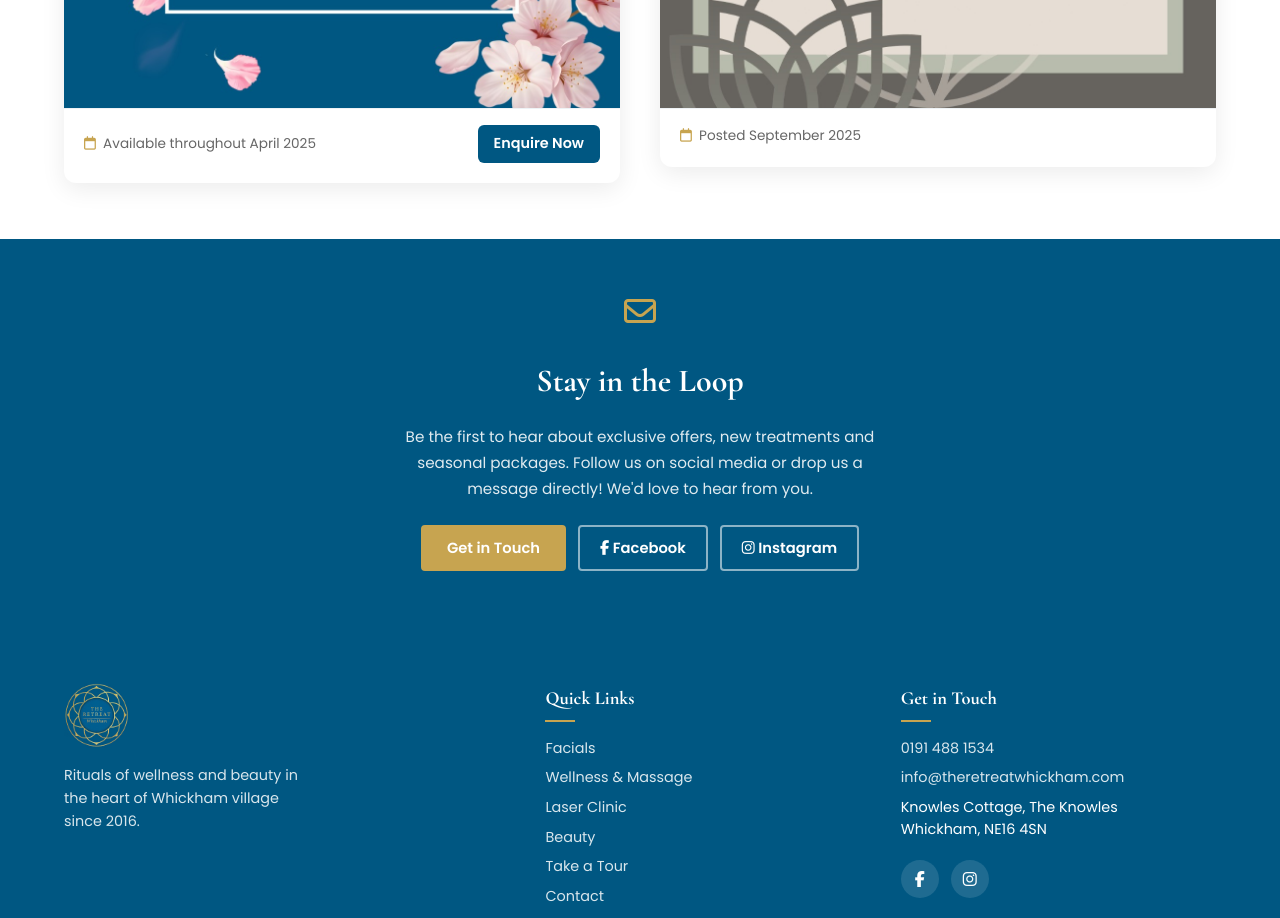
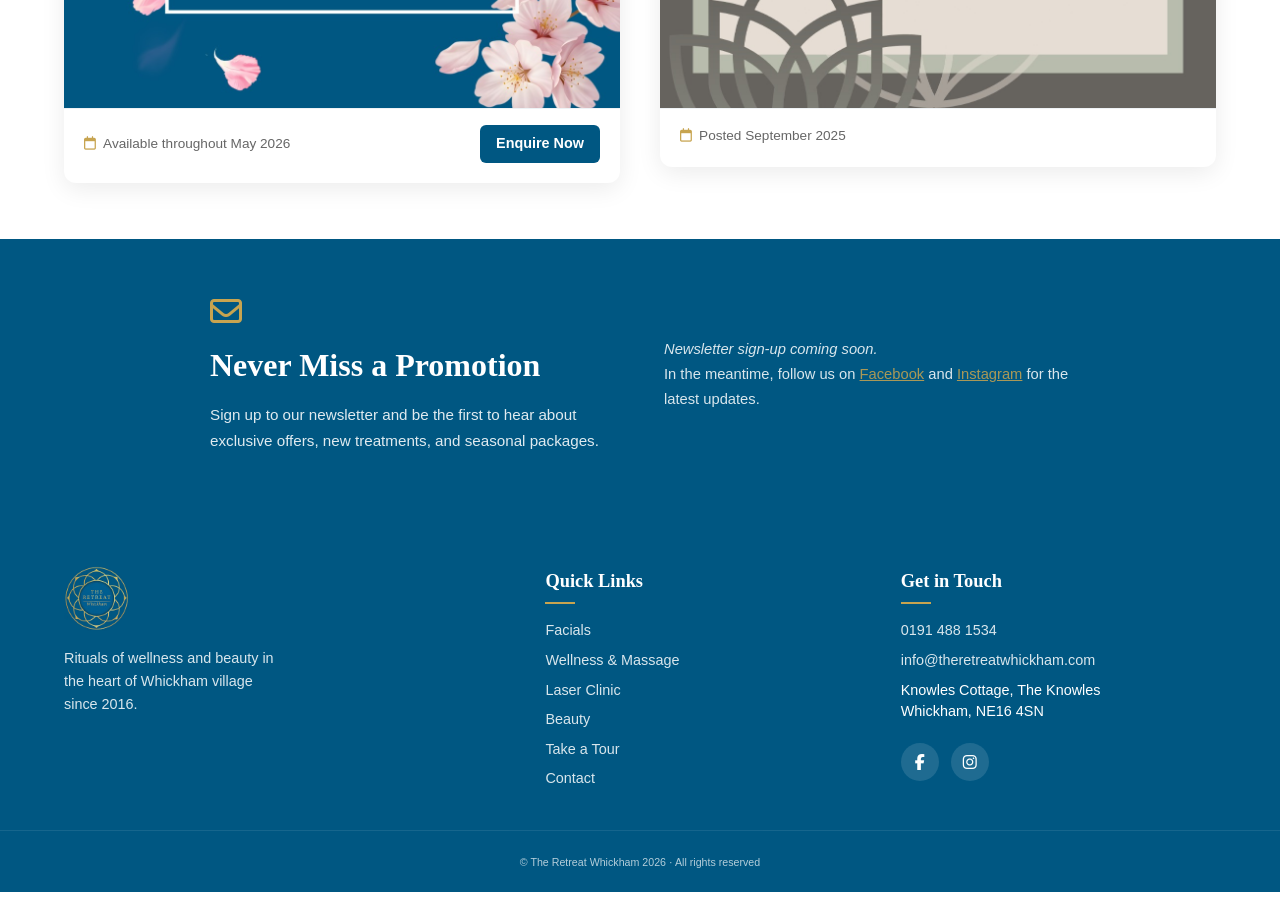
Before and after one commit to TheRetreatWickham/TheRetreatWickham, a website: page public/promotions.html in a window 1280 px wide. Shown: the part 1280-2198 px from the top of the page. After the commit the page ends 2172 px from the top, so only its background shows below. Drawn offline with nearby package versions, Linux system fonts and the light colour scheme.

Commit message:
Site improvements and may promo

```diff
--- a/public/promotions.html
+++ b/public/promotions.html
@@ -1,12 +1,11 @@
 <!DOCTYPE html>
-<html lang="en-GB">
+<html lang="en">
 
 <head>
     <meta charset="utf-8" />
     <meta name="description" content="Latest news, special offers and monthly promotions from The Retreat Whickham. Exclusive deals on laser treatments, beauty, facials and more. Sign up for updates.">
     <title>Promotions | The Retreat Whickham</title>
 
-    <link href="https://fonts.googleapis.com/css2?family=Cormorant+Garamond:wght@400;700&family=Poppins:wght@400;600&display=swap" rel="stylesheet">
     <link rel="stylesheet" href="https://cdnjs.cloudflare.com/ajax/libs/font-awesome/6.5.0/css/all.min.css">
     <link rel="stylesheet" href="/styles/main.css">
     <link rel="stylesheet" href="/styles/promotions.css" />
@@ -121,19 +120,19 @@
                          each time a new promotion poster is uploaded.
                     ─────────────────────────────────────────────── -->
                     <article class="promo-card reveal">
-                        <div class="promo-card__badge">April 2025</div>
+                        <div class="promo-card__badge">May 2026</div>
                         <div class="promo-card__img-wrap">
                             <!-- When you have AVIF/WebP versions, wrap this in a <picture> element -->
                             <img
-                                src="/assets/images/april-promo.jpeg"
-                                alt="April promotions poster — Spring Ritual of Renewal, Half Price FaceStim, and Underarm Waxing offer at The Retreat Whickham"
+                                src="/assets/images/may-promo.jpeg"
+                                alt="May promotions poster — Spring Ritual of Renewal, Half Price FaceStim, and Underarm Waxing offer at The Retreat Whickham"
                                 loading="lazy"
                             >
                         </div>
                         <div class="promo-card__body">
                             <p class="promo-card__expiry">
                                 <i class="fa-regular fa-calendar" aria-hidden="true"></i>
-                                Available throughout April 2025
+                                Available throughout May 2026
                             </p>
                             <a href="/contact.html" class="btn btn--primary btn-sm">Enquire Now</a>
                         </div>
@@ -186,18 +185,26 @@
              placeholder paragraph.
         ─────────────────────────────────────────────── -->
         <section class="newsletter" aria-labelledby="newsletter-heading">
-            <div class="newsletter__inner newsletter__inner--centred">
-                <i class="fa-regular fa-envelope newsletter__icon" aria-hidden="true"></i>
-                <h2 id="newsletter-heading">Stay in the Loop</h2>
-                <p>Be the first to hear about exclusive offers, new treatments and seasonal packages. Follow us on social media or drop us a message directly! We'd love to hear from you.</p>
-                <div class="newsletter__actions">
-                    <a href="/contact.html" class="btn btn--gold">Get in Touch</a>
-                    <a href="https://www.facebook.com/theretreatwhickham/" target="_blank" rel="noopener" class="btn btn--outline-light">
-                        <i class="fa-brands fa-facebook-f" aria-hidden="true"></i>&nbsp;Facebook
-                    </a>
-                    <a href="https://www.instagram.com/theretreatwhickham/" target="_blank" rel="noopener" class="btn btn--outline-light">
-                        <i class="fa-brands fa-instagram" aria-hidden="true"></i>&nbsp;Instagram
-                    </a>
+            <div class="newsletter__inner">
+                <div class="newsletter__text">
+                    <i class="fa-regular fa-envelope newsletter__icon" aria-hidden="true"></i>
+                    <h2 id="newsletter-heading">Never Miss a Promotion</h2>
+                    <p>Sign up to our newsletter and be the first to hear about exclusive offers, new treatments, and seasonal packages.</p>
+                </div>
+                <div class="newsletter__form">
+                    <!-- ── Mailchimp embed ─────────────────────────
+                         Replace this placeholder with your Mailchimp
+                         embed code. In Mailchimp: Audience → Signup forms
+                         → Embedded forms → Copy/paste the generated HTML.
+                    ─────────────────────────────────────────────── -->
+                    <p class="newsletter__placeholder">
+                        <em>Newsletter sign-up coming soon.</em>
+                        <br>In the meantime, follow us on
+                        <a href="https://www.facebook.com/theretreatwhickham/" target="_blank" rel="noopener">Facebook</a>
+                        and
+                        <a href="https://www.instagram.com/theretreatwhickham/" target="_blank" rel="noopener">Instagram</a>
+                        for the latest updates.
+                    </p>
                 </div>
             </div>
         </section>
--- a/public/styles/contact.css
+++ b/public/styles/contact.css
@@ -20,7 +20,7 @@
     background: var(--colour-cream, #f8f7f4);
     padding: 2.5rem 3rem;
     border-radius: var(--card-radius, 1rem);
-    text-align: centre;
+    text-align: center;
     box-shadow: 0 2px 8px rgb(0 0 0 / 4%);
 }
 
--- a/public/styles/main.css
+++ b/public/styles/main.css
@@ -167,16 +167,6 @@ a {
     text-align: center;
     position: relative;
     color: #fff;
-}
-
-/* Treatment-page heroes — shorter than the full-bleed homepage hero */
-.hero--laser,
-.hero--facials,
-.hero--wellness,
-.hero--beauty,
-.hero--manipedi,
-.hero--makeup {
-    min-height: 40vh;
 }
 
 .hero::before {
--- a/public/styles/promotions.css
+++ b/public/styles/promotions.css
@@ -282,68 +282,3 @@
         margin: 0 auto 0.75rem;
     }
 }
-
-/* ── Stay in the Loop — centred CTA variant ─────────────── */
-
-.newsletter__inner--centred {
-    display: flex;
-    flex-direction: column;
-    align-items: center;
-    text-align: center;
-    gap: 1rem;
-    max-width: 640px;
-    margin-inline: auto;
-}
-
-.newsletter__inner--centred h2,
-.newsletter__inner--centred p {
-    color: #fff;
-    margin: 0;
-}
-
-.newsletter__inner--centred p {
-    font-size: 0.95rem;
-    line-height: 1.7;
-    opacity: 0.88;
-    max-width: 52ch;
-}
-
-.newsletter__actions {
-    display: flex;
-    flex-wrap: wrap;
-    justify-content: center;
-    gap: 0.75rem;
-    margin-top: 0.5rem;
-}
-
-.btn--gold {
-    background: var(--gold);
-    color: #fff;
-    border: 2px solid var(--gold);
-    padding: 0.55rem 1.5rem;
-    border-radius: 4px;
-    font-weight: 600;
-    font-size: 0.92rem;
-    transition: background 0.2s, border-color 0.2s;
-}
-
-.btn--gold:hover {
-    background: #b8913e;
-    border-color: #b8913e;
-}
-
-.btn--outline-light {
-    background: transparent;
-    color: #fff;
-    border: 2px solid rgba(255, 255, 255, 0.55);
-    padding: 0.55rem 1.25rem;
-    border-radius: 4px;
-    font-weight: 600;
-    font-size: 0.92rem;
-    transition: border-color 0.2s, background 0.2s;
-}
-
-.btn--outline-light:hover {
-    border-color: #fff;
-    background: rgba(255, 255, 255, 0.08);
-}
--- a/public/styles/wellness.css
+++ b/public/styles/wellness.css
@@ -1,5 +1,5 @@
 .hero--wellness {
-  min-height: 40vh;
+  min-height: 50vh;
   margin-bottom: 1rem;
 }
 
```
Also changed, not shown: public/contact.html (+1 -1 lines), public/makeup.html (+1 -3 lines), public/styles/bodystim.css (+11 -7 lines), public/styles/tour.css (+10 -7 lines), public/wellnessMassage.html (+1 -3 lines), public/assets/images/archive/april-promo.jpeg (renamed from public/assets/images/april-promo.jpeg), public/assets/images/may-promo.jpeg (added).
